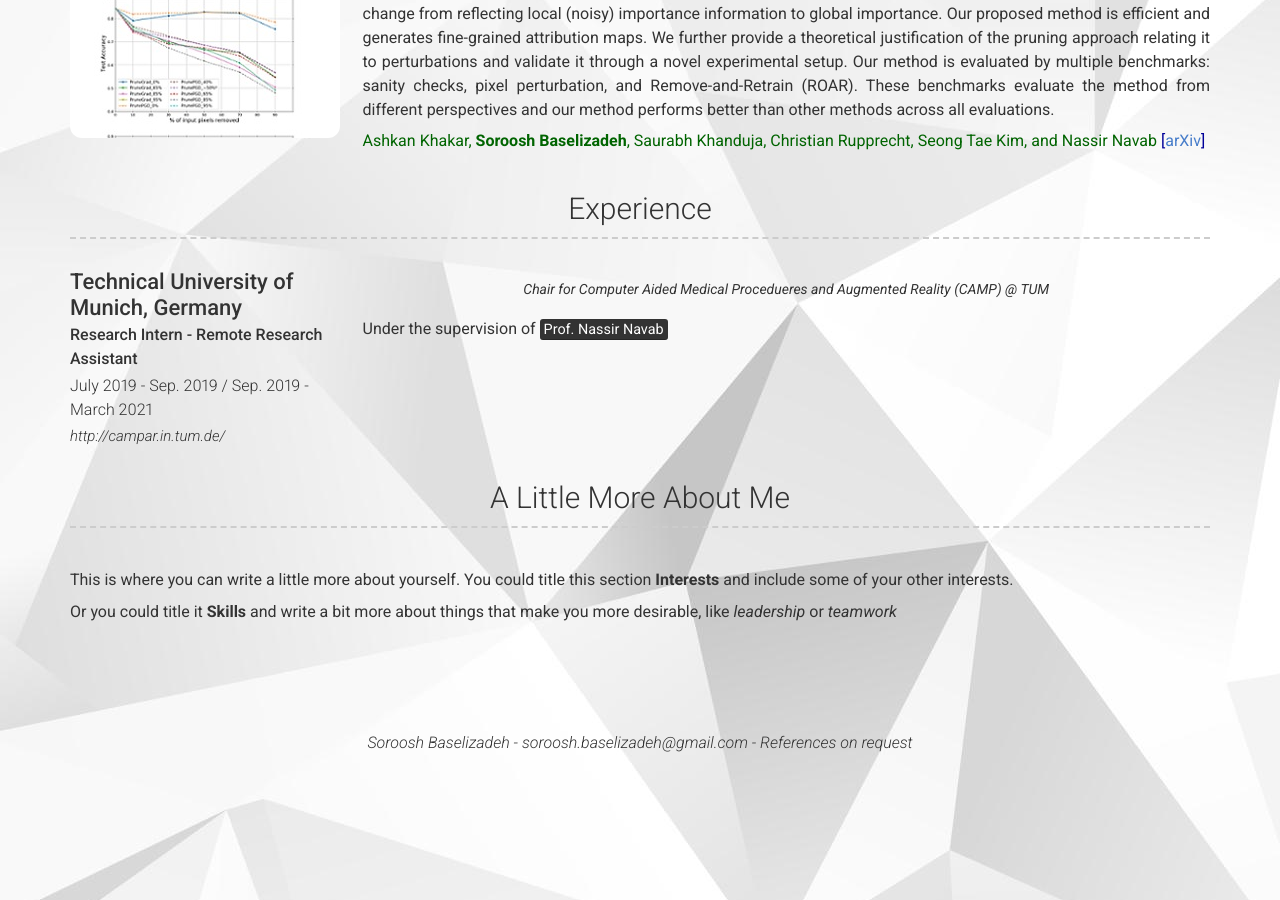
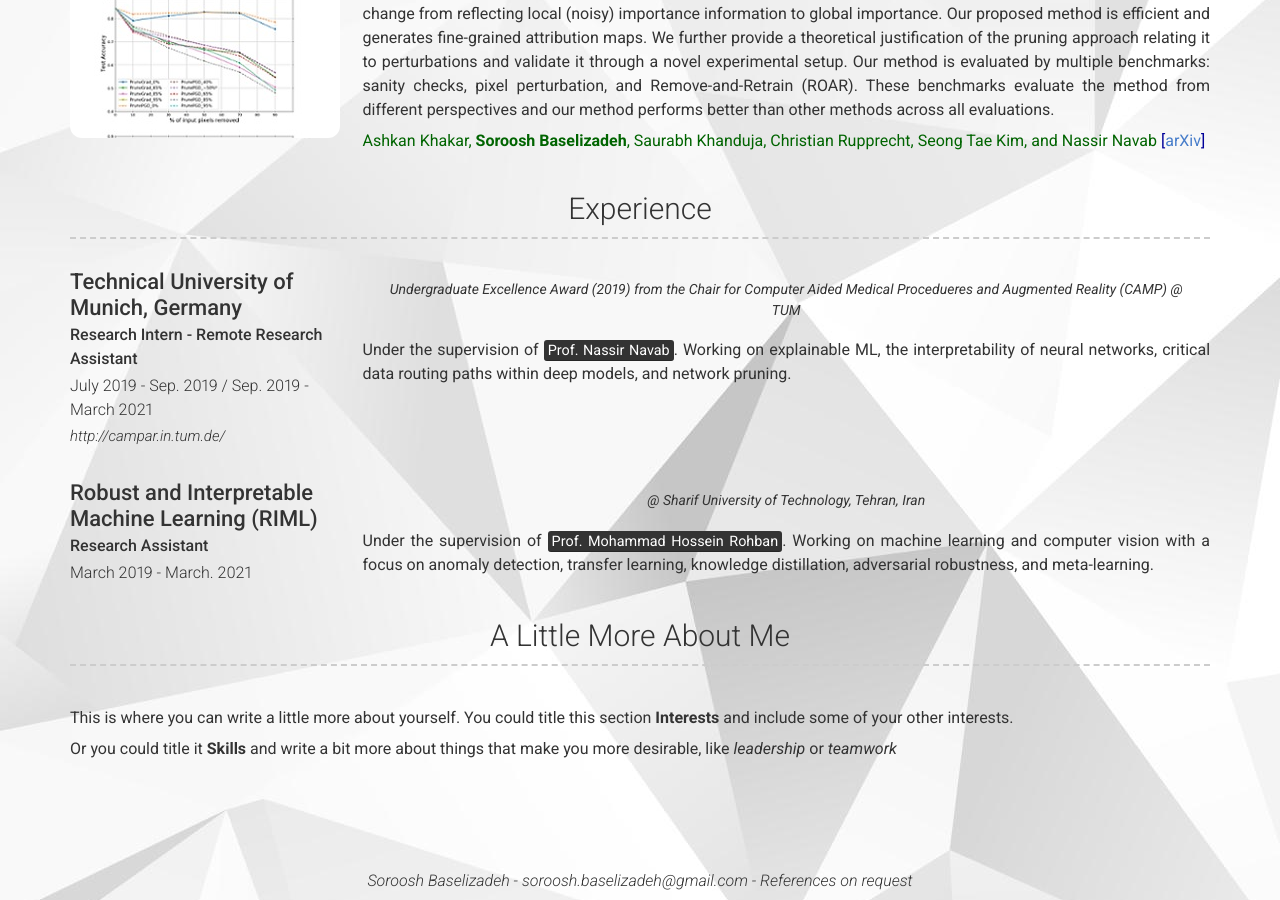
Before and after one commit to Soroosh-Bsl/soroosh-bsl.github.io, a Jekyll site: the page built from index.md, in a window 1280 px wide and 900 px high, scrolled down 2549 px. Built offline with Jekyll 4.4.1, drawn with Linux system fonts in a browser that asks for light colours; nearby versions of some CDN libraries; a style sheet for code colours, icons or effects is not loaded.

Commit message:
update exp

```diff
--- a/_config.yml
+++ b/_config.yml
@@ -166,9 +166,19 @@ content:
         caption: July 2019 - Sep. 2019 / Sep. 2019 - March 2021
         link: http://campar.in.tum.de/
         quote: >
-          Chair for Computer Aided Medical Procedueres and Augmented Reality (CAMP) @ TUM
+          Undergraduate Excellence Award (2019) from the Chair for Computer Aided Medical Procedueres and Augmented Reality (CAMP) @ TUM
         description: | # this will include new lines to allow paragraphs
-          Under the supervision of <a href="https://scholar.google.de/citations?user=kzoVUPYAAAAJ&hl=en"><mark>Prof. Nassir Navab</mark></a>
+          Under the supervision of <a href="https://scholar.google.de/citations?user=kzoVUPYAAAAJ&hl=en"><mark>Prof. Nassir Navab</mark></a>.
+          Working on explainable ML, the interpretability of neural networks, critical data routing paths within deep models, and network pruning.
+      - layout: left
+        title: Robust and Interpretable Machine Learning (RIML)
+        sub_title: Research Assistant
+        caption: March 2019 - March. 2021
+        quote: >
+          @ Sharif University of Technology, Tehran, Iran
+        description: | # this will include new lines to allow paragraphs
+          Under the supervision of <a href="https://scholar.google.com/citations?hl=en&user=pRyJ6FkAAAAJ"><mark>Prof. Mohammad Hossein Rohban</mark></a>.
+          Working on machine learning and computer vision with a focus on anomaly detection, transfer learning, knowledge distillation, adversarial robustness, and meta-learning.
   - title: A Little More About Me
     layout: text
     content: | # this will include new lines to allow paragraphs
```
